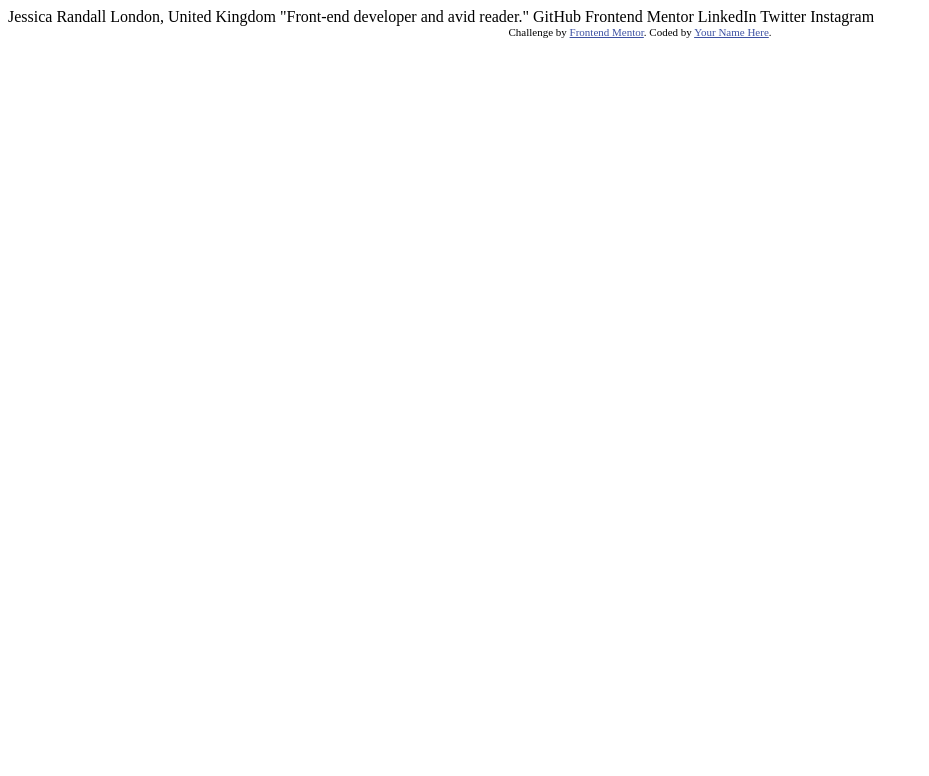
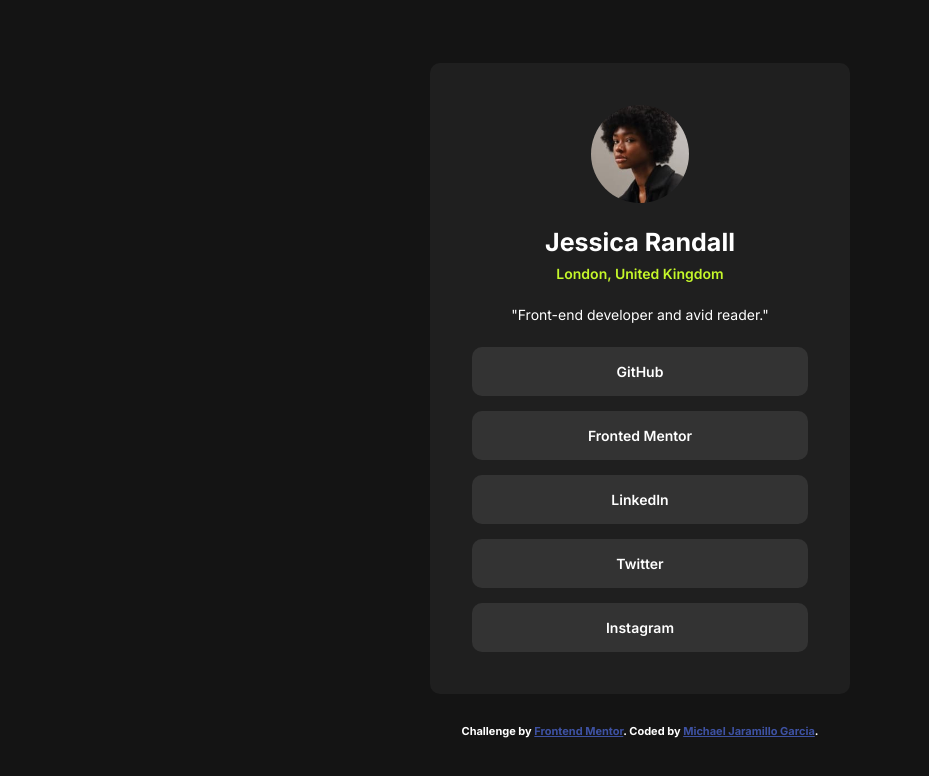
Before and after one commit to MichaelJara905/Social-links-profile, a plain HTML site: page index.html in a window 1280 px wide. Shown: the whole page, without its empty margins (0-929 px from the left). Drawn offline with Linux system fonts and the light colour scheme.

Commit message:
Actualizacion README.md

```diff
--- a/index.html
+++ b/index.html
@@ -4,7 +4,13 @@
   <meta charset="UTF-8">
   <meta name="viewport" content="width=device-width, initial-scale=1.0"> <!-- displays site properly based on user's device -->
 
+  <link rel="stylesheet" href="/styles.css">
   <link rel="icon" type="image/png" sizes="32x32" href="./assets/images/favicon-32x32.png">
+
+  <!-- Importacion de las fuentes necesarias -->
+  <link rel="preconnect" href="https://fonts.googleapis.com">
+  <link rel="preconnect" href="https://fonts.gstatic.com" crossorigin>
+  <link href="https://fonts.googleapis.com/css2?family=Inter:ital,opsz,wght@0,14..32,100..900;1,14..32,100..900&display=swap" rel="stylesheet">
 
   <title>Frontend Mentor | Social links profile</title>
 
@@ -16,19 +22,39 @@
 </head>
 <body>
 
-  Jessica Randall
-  London, United Kingdom
-  "Front-end developer and avid reader."
+  <section class="contenedor-principal">
+    <div class="contenedor-interno">
+        <img src="/assets/images/avatar-jessica.jpeg" class="image-avatar" alt="Imagen Jessica">
+      <div class="titulos">
+        <h1 class="title"> Jessica Randall </h1>
+        <p class="subtitle"> London, United Kingdom </p>
+      </div>
 
-  GitHub
-  Frontend Mentor
-  LinkedIn
-  Twitter
-  Instagram
+      <p class="text"> "Front-end developer and avid reader." </p>
+
+      <div class="social-links">
+        <div class="social-button">
+          <p class="social-text"> GitHub </p>
+        </div>
+        <div class="social-button">
+          <p class="social-text"> Fronted Mentor </p>
+        </div>
+        <div class="social-button">
+          <p class="social-text"> LinkedIn </p>
+        </div>
+        <div class="social-button">
+          <p class="social-text"> Twitter </p>
+        </div>
+        <div class="social-button">
+          <p class="social-text"> Instagram </p>
+        </div>
+      </div>
+    </div>
+  </section>
 
   <div class="attribution">
     Challenge by <a href="https://www.frontendmentor.io?ref=challenge" target="_blank">Frontend Mentor</a>.
-    Coded by <a href="#">Your Name Here</a>.
+    Coded by <a href="#">Michael Jaramillo Garcia</a>.
   </div>
 </body>
 </html>
--- /dev/null
+++ b/styles.css
@@ -0,0 +1,164 @@
+:root {
+    --green: hsl(75, 94%, 57%);
+    --white: hsl(0, 0%, 100%);
+    --grey-700: hsl(0, 0%, 20%);
+    --grey-800: hsl(0, 0%, 12%);
+    --grey-900: hsl(0, 0%, 8%);
+}
+
+
+
+body, html {
+
+    display: flex;
+    flex-direction: column;
+    justify-content: center;
+    align-items: center;
+    width: 100%;
+    height: 100vh;
+    margin: 0;
+    background-color: var(--grey-900);
+    font-family: "Inter", sans-serif;
+    font-size: 14px;
+
+}
+
+.contenedor-principal {
+
+    width: 23rem;
+    border-radius: 10px;
+    background-color: var(--grey-800);
+
+}
+
+.contenedor-interno {
+
+    display: flex;
+    flex-direction: column;
+    justify-content: center;
+    align-items: center;
+    margin: 1.7rem;
+
+}
+
+.image-avatar {
+
+    width: 7rem;
+    height: 7rem;
+    margin-bottom: 1rem;
+    border-radius: 100%;
+
+}
+
+.titulos {
+
+    display: flex;
+    flex-direction: column;
+    justify-content: center;
+    align-items: center;
+    margin-top: 10px;
+    width: 100%;
+    gap: 8px;
+}
+
+.title {
+
+    margin: 0;
+    color: var(--white);
+    font-weight: 700;
+    font-size: 25px;
+
+}
+
+.subtitle {
+
+    margin: 0;
+    color: var(--green);
+    font-weight: 600;
+    transition: transform 0.2s ease, background-color 0.3s ease;
+}
+
+.subtitle:hover {
+
+    transform: scale(1.05);
+    text-shadow: 0 0 8px var(--green);
+
+  }
+
+.text {
+
+    width: 100%;
+    text-align: center;
+    color: var(--white);
+    padding: 10px;
+    font-weight: 400;
+
+}
+
+.social-links {
+
+    display: flex;
+    flex-direction: column;
+    width: 100%;
+    gap: 15px;
+
+}
+
+.social-button {
+
+    display: flex;
+    justify-content: center;
+    align-items: center;
+    border-radius: 10px;
+    width: 100%;
+    height: 3.5rem;
+    background-color: var(--grey-700);
+    transition: transform 0.2s ease, background-color 0.3s ease;
+}
+
+.social-button:hover {
+
+    background-color: var(--green);
+    color: black;
+    transform: scale(1.05);
+}
+
+.social-button:hover .social-text {
+    color: black;
+  }
+
+.social-text {
+
+    color: var(--white);
+    font-weight: 600;
+}
+
+.attribution {
+
+    color: var(--white);
+    margin-top: 30px;
+    text-align: center;
+    font-size: 10px;
+    font-weight: 700;
+}
+
+@media (min-width: 500px) {
+
+    .contenedor-principal {
+
+        width: 30rem;
+
+    }
+
+    .contenedor-interno {
+
+        margin: 3rem;
+
+    }
+
+    .attribution {
+
+        font-size: 14px;
+
+    }
+  }
```
Also changed, not shown: 2 other files.
